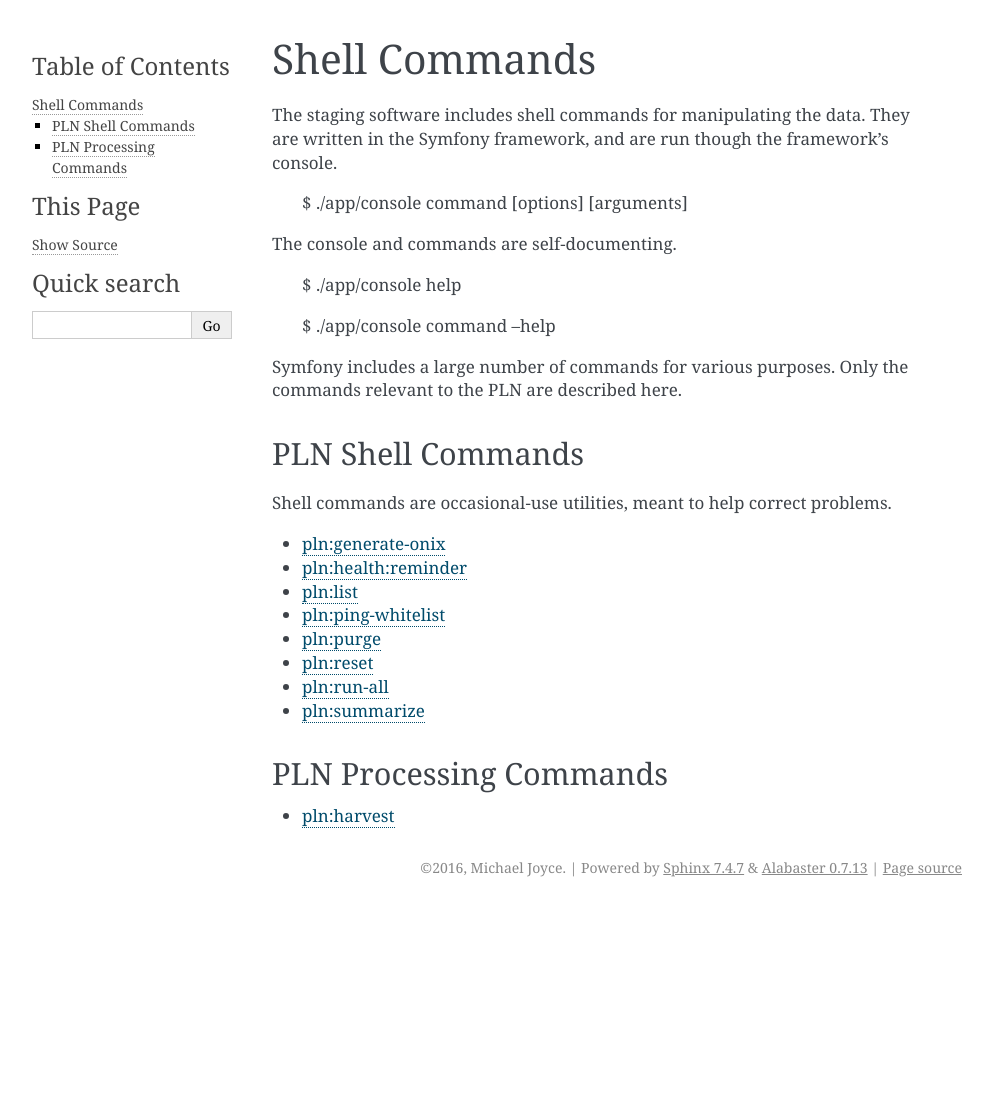
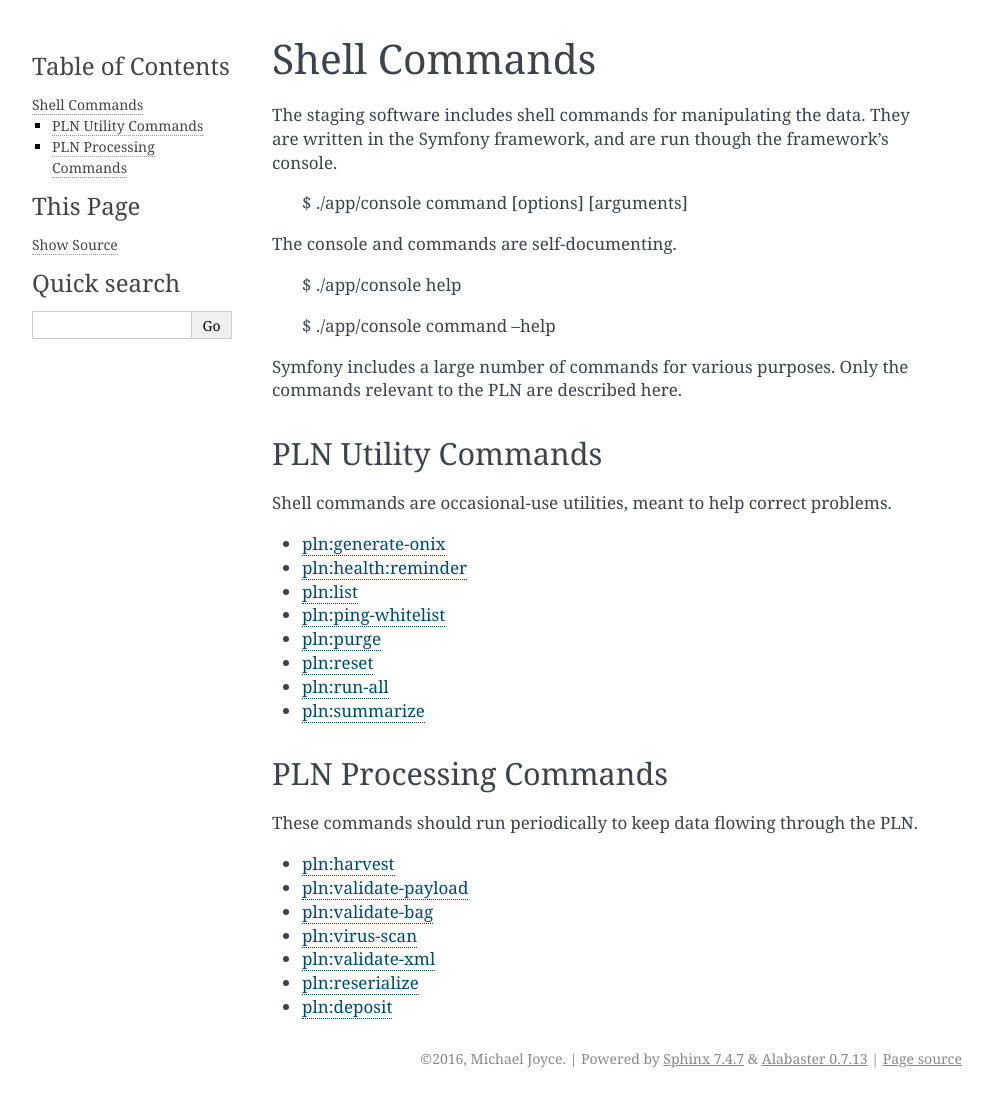
Before and after one commit to michael-joyce/pkppln, a Sphinx documentation site: the page built from docs/source/commands.rst, in a window 1280 px wide. Shown: the whole page, without its empty margins (148-1141 px from the left). Built offline with Sphinx 7.4.7, drawn with Linux system fonts in a browser that asks for light colours; before the commit the page ends 907 px from its top, so only the background shows below that.

Commit message:
more documentation.

```diff
--- a/docs/source/commands.rst
+++ b/docs/source/commands.rst
@@ -17,7 +17,7 @@ The console and commands are self-documenting.
 Symfony includes a large number of commands for various purposes. Only
 the commands relevant to the PLN are described here.
 
-PLN Shell Commands
+PLN Utility Commands
 ------------------
 
 Shell commands are occasional-use utilities, meant to help correct problems.
@@ -32,8 +32,17 @@ Shell commands are occasional-use utilities, meant to help correct problems.
 PLN Processing Commands
 -----------------------
 
+These commands should run periodically to keep data flowing through
+the PLN.
+
 .. toctree::
    :glob:
    :titlesonly:
 
-   commands/processing/*
+   commands/processing/harvest
+   commands/processing/validate-payload
+   commands/processing/validate-bag
+   commands/processing/virus-scan
+   commands/processing/validate-xml
+   commands/processing/reserialize
+   commands/processing/deposit
--- a/docs/source/index.rst
+++ b/docs/source/index.rst
@@ -33,7 +33,9 @@ Contents:
    :maxdepth: 1
    :titlesonly:
 
+   install
    commands
+
 
 
 
```
Also changed, not shown: docs/source/commands/processing/deposit.rst (+13 -0 lines), docs/source/commands/processing/reserialize.rst (+13 -0 lines), docs/source/commands/processing/validate-bag.rst (+12 -0 lines), docs/source/commands/processing/validate-payload.rst (+11 -0 lines), docs/source/commands/processing/validate-xml.rst (+20 -0 lines), docs/source/commands/processing/virus-scan.rst (added, +17 -0 lines), docs/source/commands/shell/heath-reminder.rst (+8 -0 lines), docs/source/commands/processing/virus-check.rst (deleted).
